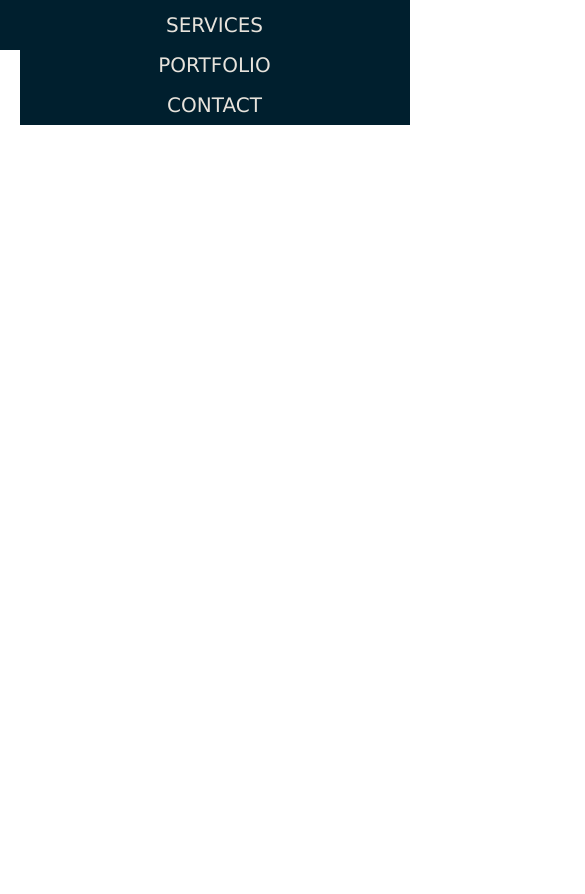
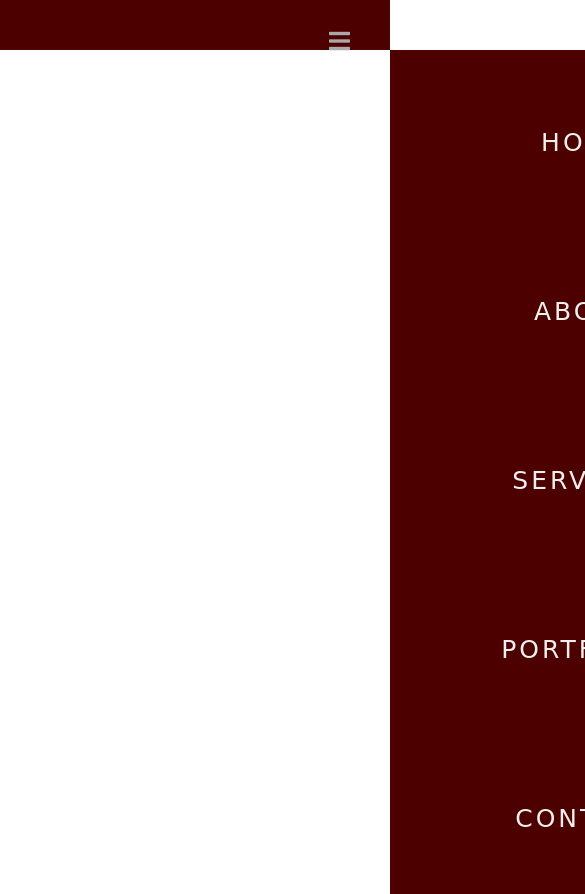
Before and after one commit to shirin-nazari/navbar, a plain HTML site: page index.html in a window 390 px wide. Shown: the top 894 px of the page, 585 px wide, since content can reach past the window. Before the commit the page ends 844 px from the top, so only its background shows below. Drawn offline with Linux system fonts and the light colour scheme; a web font is replaced by a local one.

Commit message:
responsive

```diff
--- a/index.html
+++ b/index.html
@@ -6,6 +6,8 @@
         <title></title>
         <meta name="description" content="">
         <meta name="viewport" content="width=device-width, initial-scale=1">
+        <link rel="preconnect" href="https://fonts.gstatic.com">
+        <link href="https://fonts.googleapis.com/css2?family=Stint+Ultra+Condensed&display=swap" rel="stylesheet">
         <link rel="stylesheet" href="style.css">
         <link rel="stylesheet" href="https://pro.fontawesome.com/releases/v5.10.0/css/all.css"
             integrity="sha384-AYmEC3Yw5cVb3ZcuHtOA93w35dYTsvhLPVnYs9eStHfGJvOvKxVfELGroGkvsg+p" crossorigin="anonymous" />
--- a/script.js
+++ b/script.js
@@ -1,11 +1,17 @@
 const header = document.querySelector("header");
-const ulMenu = document.querySelector("ul");
-header.addEventListener("fullscreenchange", () => {
-  console.log(screen);
-  if (screen.availWidth < 1024) {
-    ulMenu.style.display = "none";
-    const icons = document.createElement("i");
-    icons.className = "fas fa-bars";
-    header.append(icons);
-  }
+const ulMenu = document.querySelector(".ul-nav");
+const li = document.querySelectorAll(".ul-nav li");
+const icons = document.querySelector(".line");
+// header.addEventListener("fullscreenchange", () => {
+//   console.log(screen);
+//   if (screen.availWidth < 1024) {
+//     ulMenu.style.display = "none";
+//     const icons = document.createElement("i");
+//     icons.className = "fas fa-bars";
+//     header.append(icons);
+//   }
+// });
+icons.addEventListener("click", () => {
+  ulMenu.classList.toggle("nav-active");
+  // li.style.opacity = "1%";
 });
--- a/style.css
+++ b/style.css
@@ -5,8 +5,10 @@
 }
 header {
   /* height: 50%; */
-  background-color: rgb(0, 31, 46);
-  font-family: Verdana, Geneva, Tahoma, sans-serif;
+  background-color: rgb(77, 0, 0);
+  /* font-family: Verdana, Geneva, Tahoma, sans-serif; */
+  font-family: "Stint Ultra Condensed", cursive;
+  font-size: 25px;
 }
 .icons {
   position: absolute;
@@ -22,15 +24,16 @@ header {
 .navbar-main {
   display: flex;
   justify-content: space-between;
+
   align-items: center;
   margin-left: 5%;
   height: 50px;
-  color: rgb(231, 227, 220);
+  color: rgb(240, 239, 238);
 }
 a {
-  color: rgb(231, 227, 220);
+  color: rgb(240, 239, 238);
   text-decoration: none;
-  font-size: 20px;
+  font-size: 25px;
 }
 .ul-nav {
   list-style: none;
@@ -42,35 +45,41 @@ a {
   align-items: center;
   justify-content: space-around;
 }
-/* .li-nav { */
-/* align-items: center; */
-/* margin: 5%; */
-/* width: 30%; */
-/* padding-right: 5%; */
-/* } */
 a:hover {
-  color: rgb(211, 61, 61);
+  color: rgb(197, 197, 197);
 }
 @media screen and (max-width: 1024px) {
+  header {
+  }
   .navbar-left {
     width: 0%;
     height: 100vh;
-    background-color: rgb(0, 31, 46);
+    background-color: rgb(77, 0, 0);
   }
   .icons {
     display: block;
     font-size: 24px;
     color: darkgrey;
-    right: 5%;
+    right: 10%;
+    text-align: center;
   }
   .ul-nav {
-    position: fixed;
+    letter-spacing: 3px;
+    font-size: 50px;
+    position: absolute;
+    top: 50px;
+    left: 0px;
+    right: 0px;
     flex-direction: column;
     width: 100%;
-    height: 200px;
-    background-color: rgb(0, 31, 46);
+    height: 100%;
+    background-color: rgb(77, 0, 0);
+    transform: translateX(100%);
   }
   .li-nav {
     flex-direction: column;
   }
 }
+.nav-active {
+  transform: translateX(0);
+}
```
